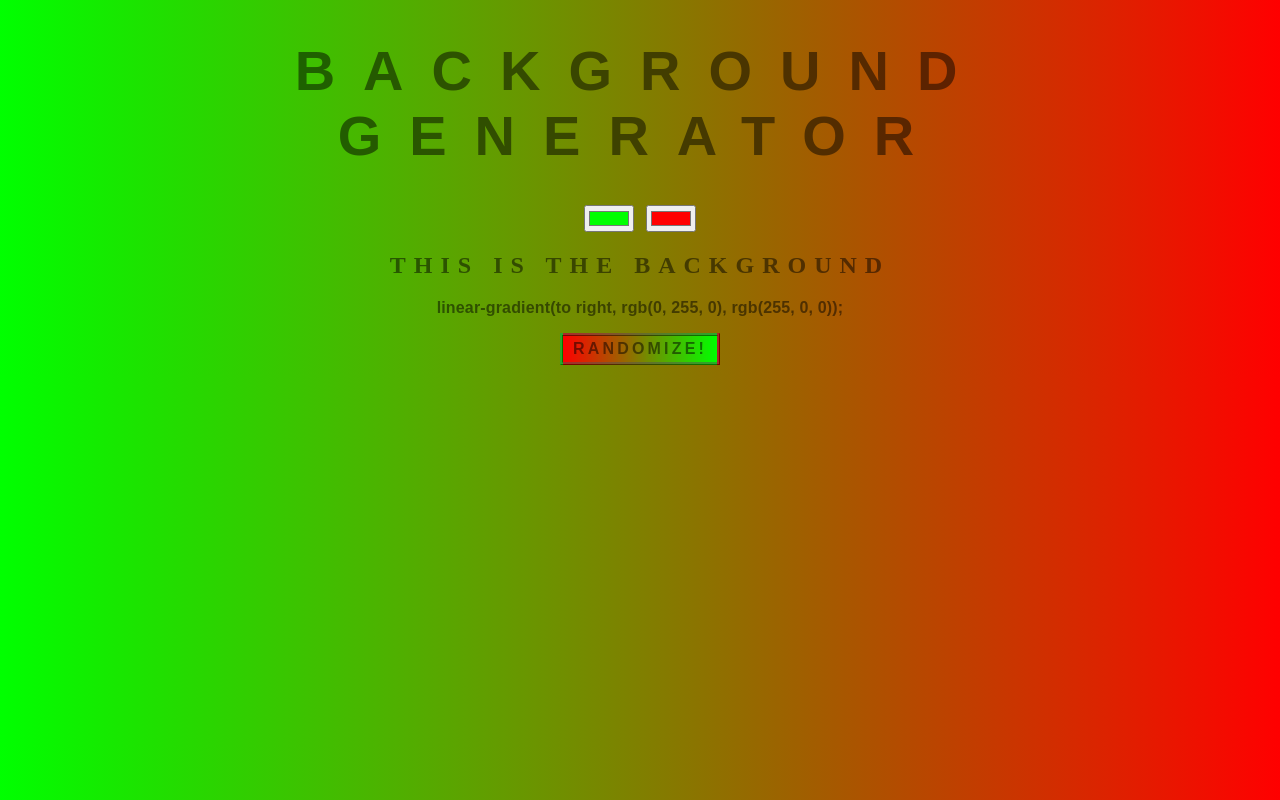
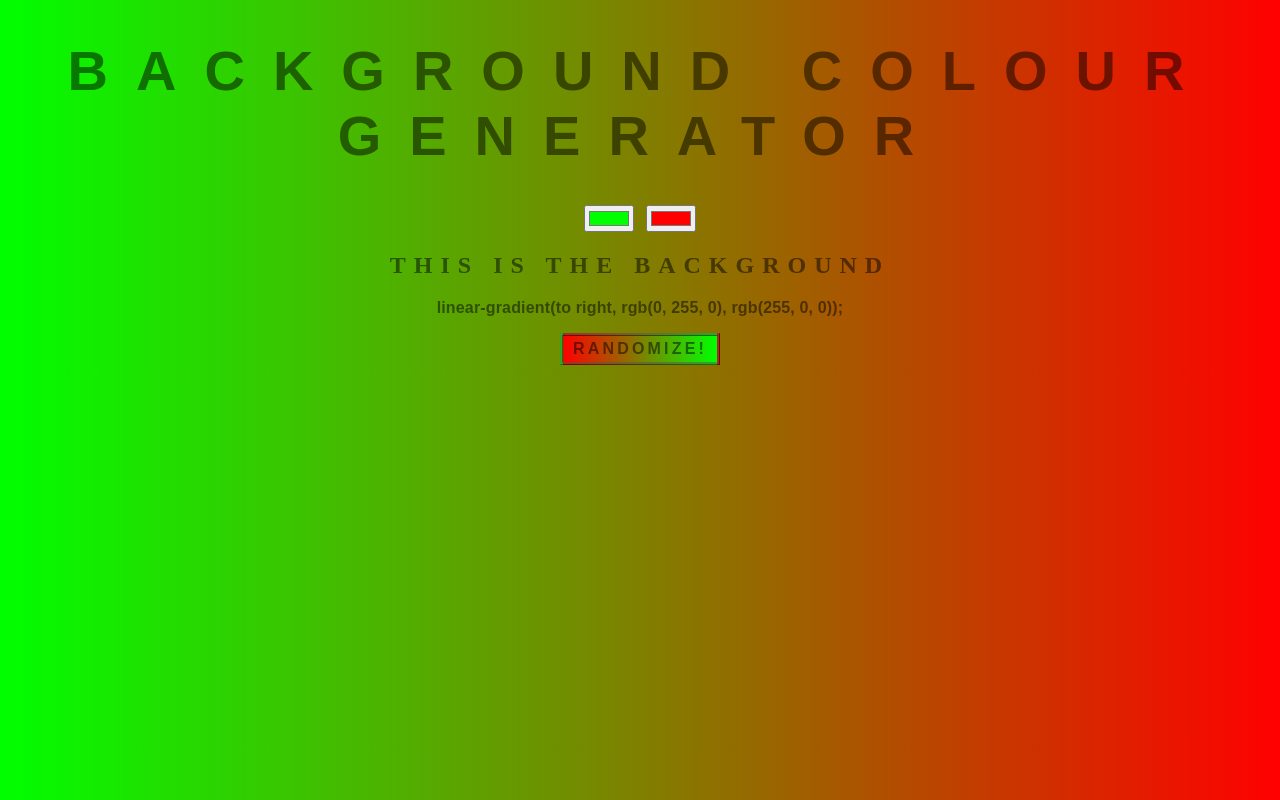
Before and after one commit to rubyspch/background-generator, a plain HTML site: page index.html in a window 1280 px wide. Drawn offline with Linux system fonts and the light colour scheme.

Commit message:
Change title

```diff
--- a/index.html
+++ b/index.html
@@ -5,7 +5,7 @@
 	<link rel="stylesheet" type="text/css" href="style.css">
 </head>
 <body id="gradient">
-	<h1>Background Generator</h1>
+	<h1>Background Colour Generator</h1>
 	<input type="color" class="color1" name="color1" value="#00ff00">
 	<input type="color" class="color2" name="color2" value="#ff0000">
 	<h2>This is the background</h2>
```
